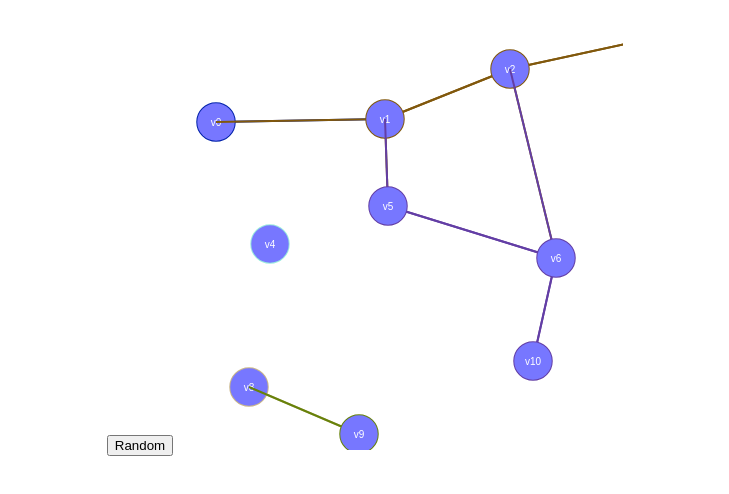
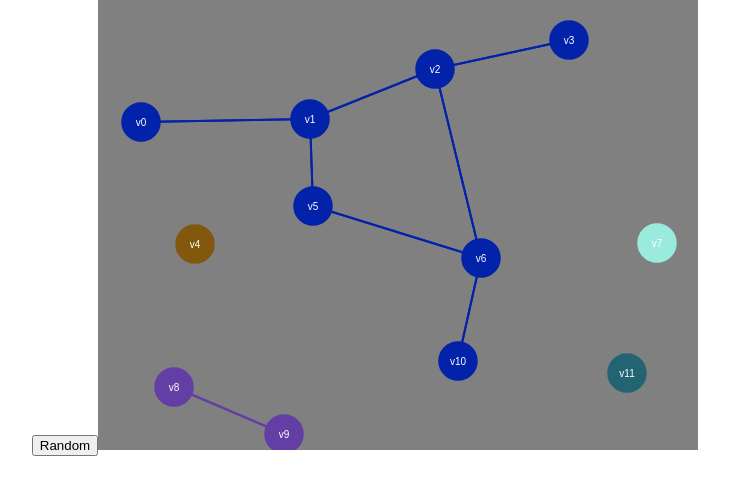
Before and after one commit to bloominstituteoftechnology/Sprint-Challenge--Graphs, a React (Create React App) app in the folder graph_dfs_debug/: page / in a window 1280 px wide. Shown: the top 494 px of the page, without its empty margins (275-1004 px from the left). Built offline with nearby package versions, Linux system fonts and the light colour scheme.

Commit message:
finished graph_dfs_debug and answers.md

```diff
--- a/graph_dfs_debug/src/App.js
+++ b/graph_dfs_debug/src/App.js
@@ -40,7 +40,7 @@ class GraphView extends Component {
 
     // Clear it
     if (clear) {
-      ctx.fillStyle = 'white';
+      ctx.fillStyle = 'gray'; // here
       ctx.fillRect(0, 0, canvasWidth, canvasHeight);
     }
 
@@ -59,7 +59,7 @@ class GraphView extends Component {
     }
 
     // Draw the verts on top
-    ctx.fillStyle = '#77f';
+    ctx.fillStyle = color;
 
     for (let v of vertexes) {
       ctx.beginPath();
@@ -81,11 +81,11 @@ class GraphView extends Component {
   /**
    * Draw the entire graph
    */
-  updateCanvasEntireGraph() {
-    const g = this.props.graph;
-    this.drawVerts(g.vertexes);
-    //g.dump();
-  }
+  // updateCanvasEntireGraph() {
+  //   const g = this.props.graph;
+  //   this.drawVerts(g.vertexes);
+  //   //g.dump();
+  // }
 
   /**
    * Draw the connected components
@@ -119,7 +119,7 @@ class GraphView extends Component {
    * Render
    */
   render() {
-    return <canvas ref="canvas" width={canvasHeight} height={canvasHeight}></canvas>;
+    return <canvas ref="canvas" width={canvasWidth} height={canvasHeight}></canvas>;// here
   }
 }
 
@@ -155,7 +155,7 @@ class App extends Component {
   render() {
     return (
       <div className="App">
-        <button onClick={this.Button}>Random</button>
+        <button onClick={this.onButton}>Random</button>
         <GraphView graph={this.state.graph}></GraphView>
       </div>
     );
--- a/graph_dfs_debug/src/graph.js
+++ b/graph_dfs_debug/src/graph.js
@@ -12,10 +12,13 @@ export class Edge {
  * Vertex
  */
 export class Vertex {
-  constructor(value='vertex', color='white') {
+  constructor(value='default', pos = {
+    x: -1,
+    y: -1
+  }) {// here
     this.value = value;
     this.edges = [];
-    this.color = color;
+    this.pos = pos;// here
   }
 }
 
@@ -116,6 +119,7 @@ export class Graph {
   /**
    * Depth-first Search
    */
+
   dfs(start) {
     const component = new Set();
     const stack = [];
@@ -132,7 +136,7 @@ export class Graph {
         }
       }
 
-      stack.shift(); // de-stack
+      // stack.shift(); // de-stack // <-- this is not needed
       u.color = 'black';
 
       component.add(u);
@@ -140,6 +144,35 @@ export class Graph {
 
     return component;
   }
+ /**
+   * Breath-first Search
+   */
+
+  // bfs(start) {
+  //   const component = [];
+  //   const queue = [];
+
+  //   start.color = 'gray';
+  //   queue.push(start);
+
+  //   while (queue.length > 0) {
+  //     const u = queue[0];
+
+  //     for (let e of u.edges) {
+  //       const v = e.destination;
+  //       if (v.color === 'white') {
+  //         v.color = 'gray';
+  //         queue.push(v);
+  //       }
+  //     }
+
+  //     queue.shift(); // de-queue
+  //     u.color = 'black';
+  //     component.push(u);
+  //   }
+
+  //   return component;
+  // }
 
   /**
    * Get the connected components
@@ -148,8 +181,12 @@ export class Graph {
     const componentsList = [];
 
     for (let v of this.vertexes) {
+      v.color = 'white';
+    }
+
+    for (let v of this.vertexes) {
       if (v.color === 'white') {
-        const component = this.dfs(v);
+        const component = this.dfs(v);// here
         componentsList.push(component);
       }
     }
```
Also changed, not shown: 2 other files (tests, documents, lock files or other folders).
